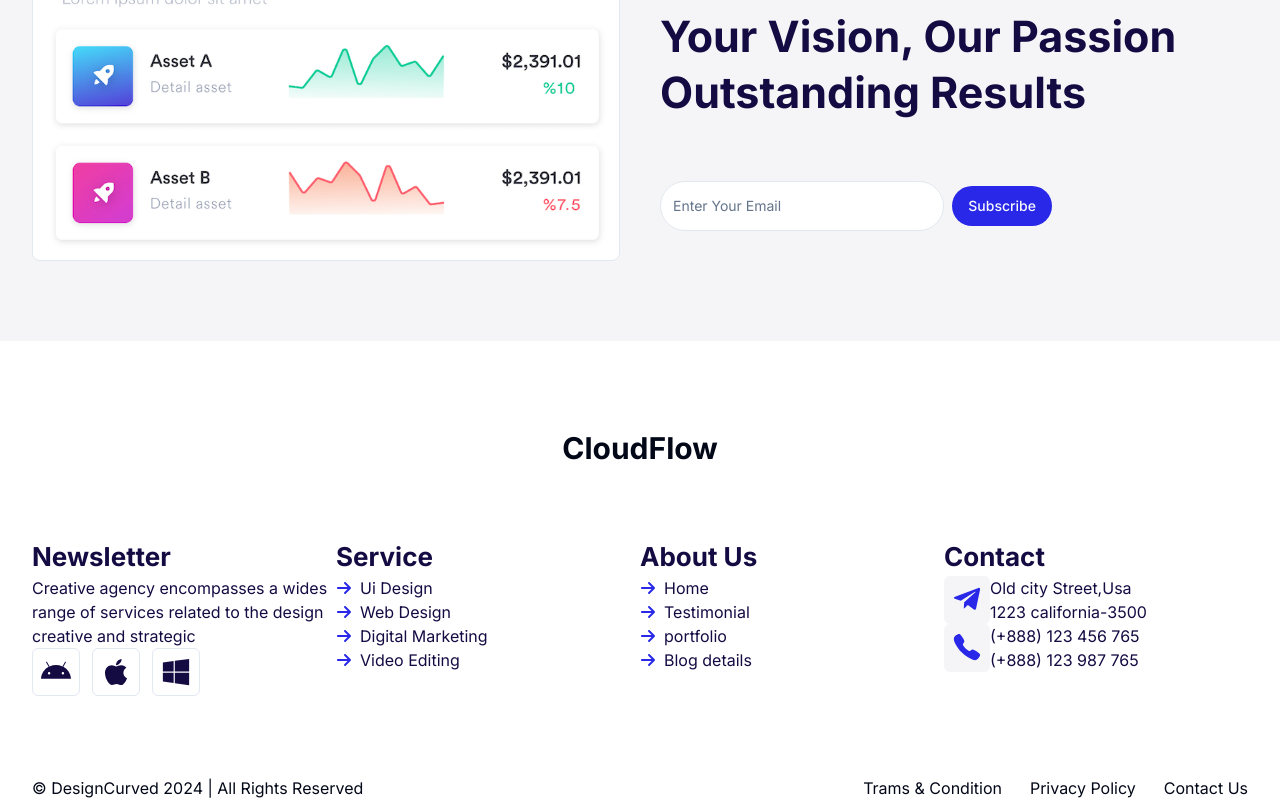
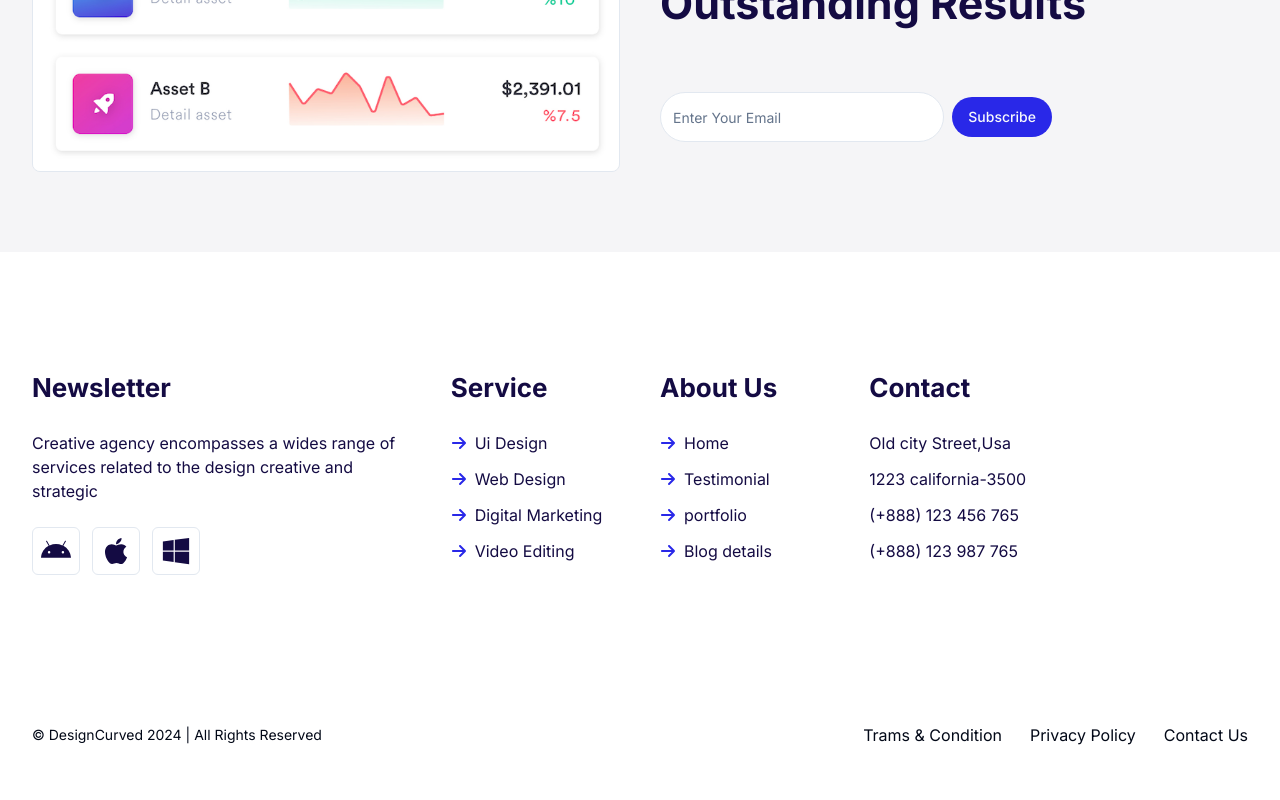
Before and after one commit to DevAsrafulIslam/CloudFlow, a Next.js app: page / in a window 1280 px wide. Shown: the part 6924-7724 px from the top of the page. After the commit the page ends 7691 px from the top, so only its background shows below. Built offline with nearby package versions, Linux system fonts and the light colour scheme.

Commit message:
fix issue fotter

```diff
--- a/src/app/components/footer/footer.tsx
+++ b/src/app/components/footer/footer.tsx
@@ -4,27 +4,121 @@ import { FaTelegramPlane } from "react-icons/fa";
 import { IoCall } from "react-icons/io5";
 export default function Footer() {
   return (
-    <div className="container">
-      <h1 className="text-3xl font-bold leading-[55.9px] text-center mt-20">
-        CloudFlow
-      </h1>
-      <div className="grid grid-cols-4 justify-between mt-[60px] mb-20  text-[#140B43]">
+    // <div className="container">
+    //   <h1 className="text-3xl font-bold leading-[55.9px] text-center mt-20">
+    //     CloudFlow
+    //   </h1>
+    //   <div className="grid md:grid-cols-4 justify-between mt-[60px] mb-20  text-[#140B43]">
+    //     <div>
+    //       <h3 className="text-[26px] font-bold leading-[39px]">Newsletter</h3>
+    //       <p>
+    //         Creative agency encompasses a wides range of services related to the
+    //         design creative and strategic
+    //       </p>
+    //       <div className="flex text-5xl gap-3">
+    //         <FaAndroid className="border p-2 rounded-md" />
+    //         <FaApple className="border p-2 rounded-md" />
+    //         <FaWindows className="border p-2 rounded-md" />
+    //       </div>
+    //     </div>
+    //     <div>
+    //       <h3 className="text-[26px] font-bold leading-[39px] text-[#140B43]">
+    //         Service
+    //       </h3>
+    //       <p className="flex items-center gap-2">
+    //         <FaArrowRight className="text-[#2928E8]" />
+    //         Ui Design
+    //       </p>
+    //       <p className="flex items-center gap-2">
+    //         <FaArrowRight className="text-[#2928E8]" />
+    //         Web Design
+    //       </p>
+    //       <p className="flex items-center gap-2">
+    //         <FaArrowRight className="text-[#2928E8]" />
+    //         Digital Marketing
+    //       </p>
+    //       <p className="flex items-center gap-2">
+    //         <FaArrowRight className="text-[#2928E8]" />
+    //         Video Editing
+    //       </p>
+    //     </div>
+    //     <div>
+    //       <h3 className="text-[26px] font-bold leading-[39px] text-[#140B43]">
+    //         About Us
+    //       </h3>
+    //       <p className="flex items-center gap-2">
+    //         <FaArrowRight className="text-[#2928E8]" />
+    //         Home
+    //       </p>
+    //       <p className="flex items-center gap-2">
+    //         <FaArrowRight className="text-[#2928E8]" />
+    //         Testimonial
+    //       </p>
+    //       <p className="flex items-center gap-2">
+    //         <FaArrowRight className="text-[#2928E8]" />
+    //         portfolio
+    //       </p>
+    //       <p className="flex items-center gap-2">
+    //         <FaArrowRight className="text-[#2928E8]" />
+    //         Blog details
+    //       </p>
+    //     </div>
+    //     <div>
+    //       <h3 className="text-[26px] font-bold leading-[39px] text-[#140B43]">
+    //         Contact
+    //       </h3>
+
+    //       <div className="flex">
+    //         <div className=" text-[#2928E8] bg-[#F5F5F7] p-2 text-3xl  rounded-md ">
+    //           <FaTelegramPlane />
+    //         </div>
+    //         <div>
+    //           <p>Old city Street,Usa</p>
+    //           <p>1223 california-3500</p>
+    //         </div>
+    //       </div>
+    //       <div className="flex">
+    //         <div className=" text-[#2928E8] bg-[#F5F5F7] p-2 text-3xl  rounded-md ">
+    //           <IoCall />
+    //         </div>
+    //         <div>
+    //           <p>(+888) 123 456 765</p>
+    //           <p>(+888) 123 987 765</p>
+    //         </div>
+    //       </div>
+    //     </div>
+    //   </div>
+    //   <div className="grid justify-between">
+    //     <p>© DesignCurved 2024 | All Rights Reserved</p>
+    //     <div className="flex justify-between gap-7">
+    //       <p>Trams & Condition</p>
+    //       <p>Privacy Policy</p>
+    //       <p>Contact Us</p>
+    //     </div>
+    //   </div>
+    // </div>
+
     <div>
+      {/* newsletter */}
+      <div>
+        <div className="container pt-14 pb-12 grid grid-cols-12 gap-5 md:gap-10 mt-[60px] mb-20 text-[#140B43] justify-between md:justify-start">
+          <div className=" space-y-3 md:space-y-6 text-center xl:text-left col-span-12 xl:col-span-4">
             <h3 className="text-[26px] font-bold leading-[39px]">Newsletter</h3>
             <p>
-            Creative agency encompasses a wides range of services related to the
-            design creative and strategic
+              Creative agency encompasses a wides range of services related to
+              the design creative and strategic
             </p>
             <div className="flex text-5xl gap-3">
               <FaAndroid className="border p-2 rounded-md" />
-            <FaApple className="border p-2 rounded-md" />
+              <FaApple className="border p-2 rounded-md" />{" "}
               <FaWindows className="border p-2 rounded-md" />
             </div>
           </div>
-        <div>
-          <h3 className="text-[26px] font-bold leading-[39px] text-[#140B43]">
-            Service
-          </h3>
+
+          {/* services */}
+          <div className="space-y-3 md:space-y-6 text-center md:text-start col-span-6 md:col-span-3 xl:col-span-2">
+            <h3 className="text-[26px] font-bold leading-[39px]">Service</h3>
+            <div className="flex flex-col gap-3 ">
               <p className="flex items-center gap-2">
                 <FaArrowRight className="text-[#2928E8]" />
                 Ui Design
@@ -42,10 +136,13 @@ export default function Footer() {
                 Video Editing
               </p>
             </div>
-        <div>
-          <h3 className="text-[26px] font-bold leading-[39px] text-[#140B43]">
-            About Us
-          </h3>
+          </div>
+
+          {/* about us */}
+
+          <div className="space-y-3 md:space-y-6 text-center md:text-start col-span-6 md:col-span-3 xl:col-span-2">
+            <h3 className="text-[26px] font-bold leading-[39px]">About Us</h3>
+            <div className="flex flex-col gap-3 ">
               <p className="flex items-center gap-2">
                 <FaArrowRight className="text-[#2928E8]" />
                 Home
@@ -63,33 +160,25 @@ export default function Footer() {
                 Blog details
               </p>
             </div>
-        <div>
-          <h3 className="text-[26px] font-bold leading-[39px] text-[#140B43]">
-            Contact
-          </h3>
-
-          <div className="flex">
-            <div className=" text-[#2928E8] bg-[#F5F5F7] p-2 text-3xl  rounded-md ">
-              <FaTelegramPlane />
           </div>
-            <div>
+          {/* contact */}
+          <div className="space-y-3 md:space-y-6 text-center md:text-start col-span-6 md:col-span-3 xl:col-span-2">
+            <h3 className="text-[26px] font-bold leading-[39px]">Contact</h3>
+            <div className="grid flex-col gap-3 ">
               <p>Old city Street,Usa</p>
               <p>1223 california-3500</p>
-            </div>
-          </div>
-          <div className="flex">
-            <div className=" text-[#2928E8] bg-[#F5F5F7] p-2 text-3xl  rounded-md ">
-              <IoCall />
-            </div>
-            <div>
               <p>(+888) 123 456 765</p>
               <p>(+888) 123 987 765</p>
             </div>
           </div>
+
+          {/* copyright */}
         </div>
       </div>
-      <div className="flex justify-between">
-        <p>© DesignCurved 2024 | All Rights Reserved</p>
+      <div className="container py-5 flex items-center justify-center md:justify-between flex-wrap gap-5">
+        <p className="text-sm md:text-start text-center">
+          © DesignCurved 2024 | All Rights Reserved
+        </p>
         <div className="flex justify-between gap-7">
           <p>Trams & Condition</p>
           <p>Privacy Policy</p>
--- a/src/app/components/testimonial/testimonial.tsx
+++ b/src/app/components/testimonial/testimonial.tsx
@@ -8,7 +8,7 @@ export default function Testimonial() {
   return (
     <div className="bg-[#FAF7F0] mt-[120px]">
       <div className="container grid md:grid-cols-2 pt-[120px] pb-[248px] justify-between items-center gap-24">
-        <div className="w-6/12">
+        <div className="">
           <p className=" w-11 h-11">
             <FaQuoteRight className="text-5xl text-white bg-[#2928E8] p-2 rounded-full" />
           </p>
```
Also changed, not shown: src/app/components/services/header/index.tsx (+3 -7 lines). Lines whose indentation alone changed are shown as unchanged.
